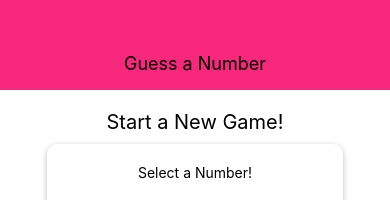
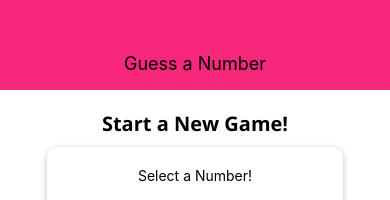
Before and after one commit to ankanSikdar/react-native-guess-a-number, a React Native app: screen / in a window 390 px wide. Shown: the top 200 px of the page. Built offline with nearby package versions, Linux system fonts and the light colour scheme.

Commit message:
Added Custom Fonts

```diff
--- a/App.js
+++ b/App.js
@@ -1,14 +1,34 @@
 import React, { useState } from "react";
 import { StyleSheet, Text, View } from "react-native";
+import * as Font from "expo-font";
+import { AppLoading } from "expo";
 
 import Header from "./components/Header";
 import StartGameScreen from "./screens/StartGameScreen";
 import GameScreen from "./screens/GameScreen";
 import GameOverScreen from "./screens/GameOverScreen";
 
+const fetchFonts = () => {
+  return Font.loadAsync({
+    "open-sans": require("./assets/fonts/OpenSans-Regular.ttf"),
+    "open-sans-bold": require("./assets/fonts/OpenSans-Bold.ttf"),
+  });
+};
+
 export default function App() {
   const [userNumber, setUserNumber] = useState();
   const [guessRounds, setGuessRounds] = useState(0);
+  const [dataLoaded, setDataLoaded] = useState(false);
+
+  if (!dataLoaded) {
+    return (
+      <AppLoading
+        startAsync={fetchFonts}
+        onFinish={() => setDataLoaded(true)}
+        onError={(err) => console.log(err)}
+      />
+    );
+  }
 
   const configureNewGameHandler = () => {
     setGuessRounds(0);
--- a/screens/StartGameScreen.js
+++ b/screens/StartGameScreen.js
@@ -105,6 +105,7 @@
   title: {
     fontSize: 20,
     marginVertical: 10,
+    fontFamily: "open-sans-bold",
   },
   inputContainer: {
     width: 300,
```
Also changed, not shown: assets/fonts/OpenSans-Bold.ttf (added), assets/fonts/OpenSans-Regular.ttf (added).
